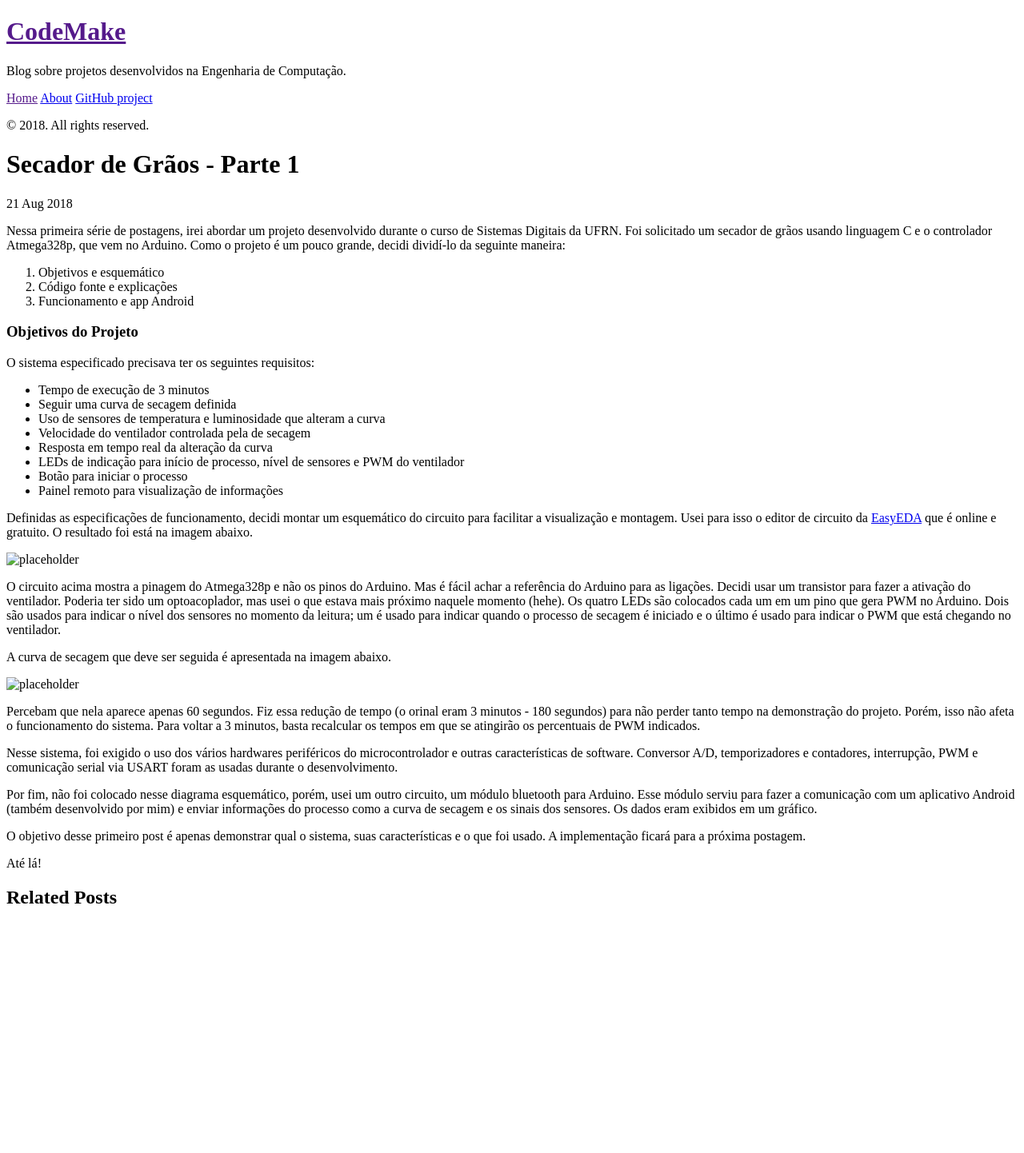
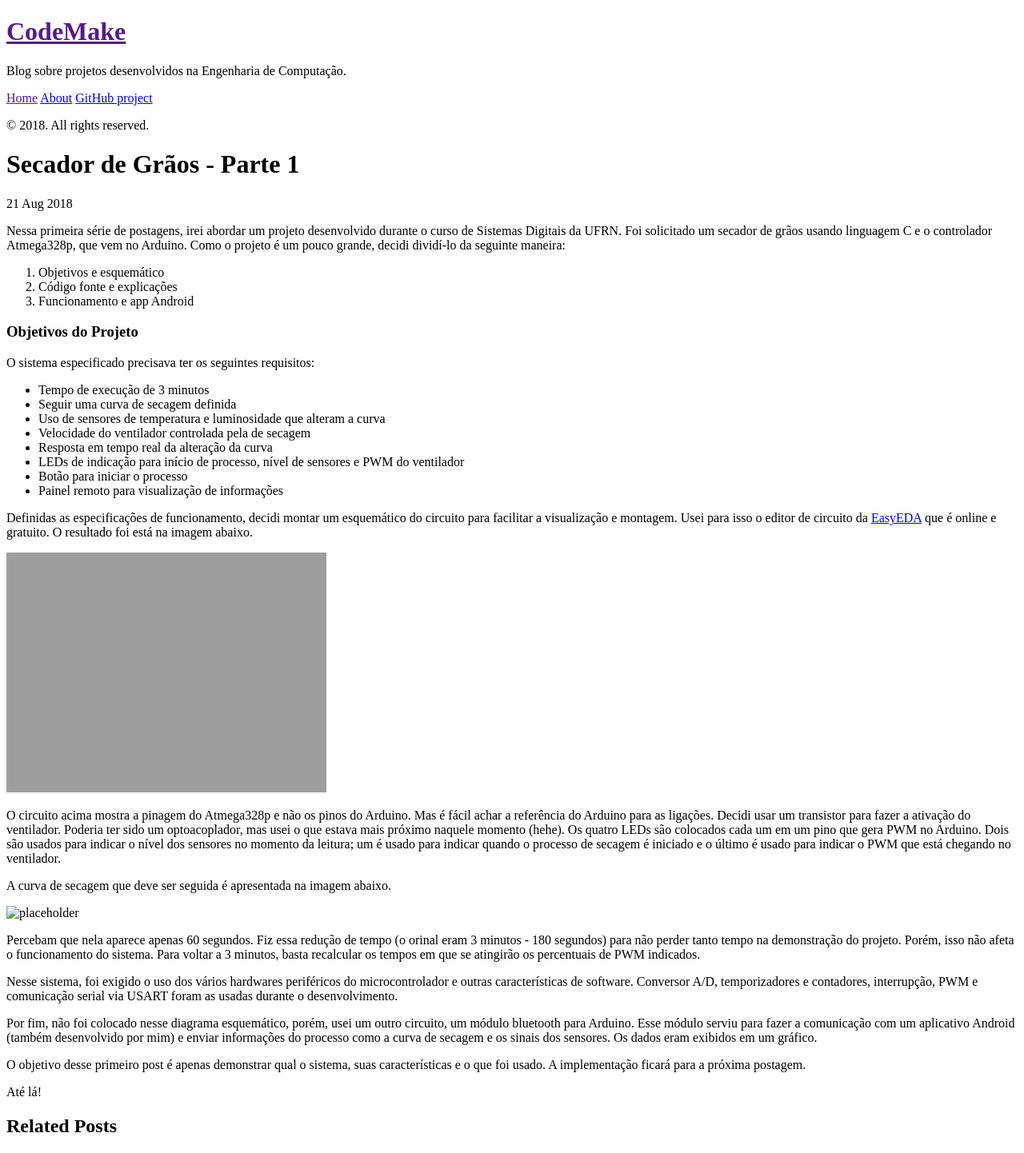
Before and after one commit to matheus-pessoa16/blog, a Jekyll site: the page built from _posts/2018-08-21-secador-graos-p1.md, in a window 1280 px wide. Shown: the whole page at 80% size. Built offline with Jekyll 4.4.1, drawn with Linux system fonts in a browser that asks for light colours; Markdown is read by kramdown in place of the engine named in the settings; before the commit the page ends 1156 px from its top, so only the background shows below that.

Commit message:
Secador de grãos

```diff
--- a/_posts/2018-08-21-secador-graos-p1.md
+++ b/_posts/2018-08-21-secador-graos-p1.md
@@ -28,7 +28,7 @@ O sistema especificado precisava ter os seguintes requisitos:
 Definidas as especificações de funcionamento, decidi montar um esquemático do circuito para facilitar a visualização e montagem. Usei para isso o editor de circuito da [EasyEDA](www.easyeda.com) que é online e gratuito. O resultado foi está na imagem abaixo.
 
 
-![placeholder](images/secador-graos/secador-esquematico.svg "Esquemático do circuito")
+![placeholder](images/secador-graos/secador-esquematico.svg =300x300 "Esquemático do circuito")
 
 O circuito acima mostra a pinagem do Atmega328p e não os pinos do Arduino. Mas é fácil achar a referência do Arduino para as ligações.
 Decidi usar um transistor para fazer a ativação do ventilador. Poderia ter sido um optoacoplador, mas usei o que estava mais próximo naquele momento (hehe).
```
